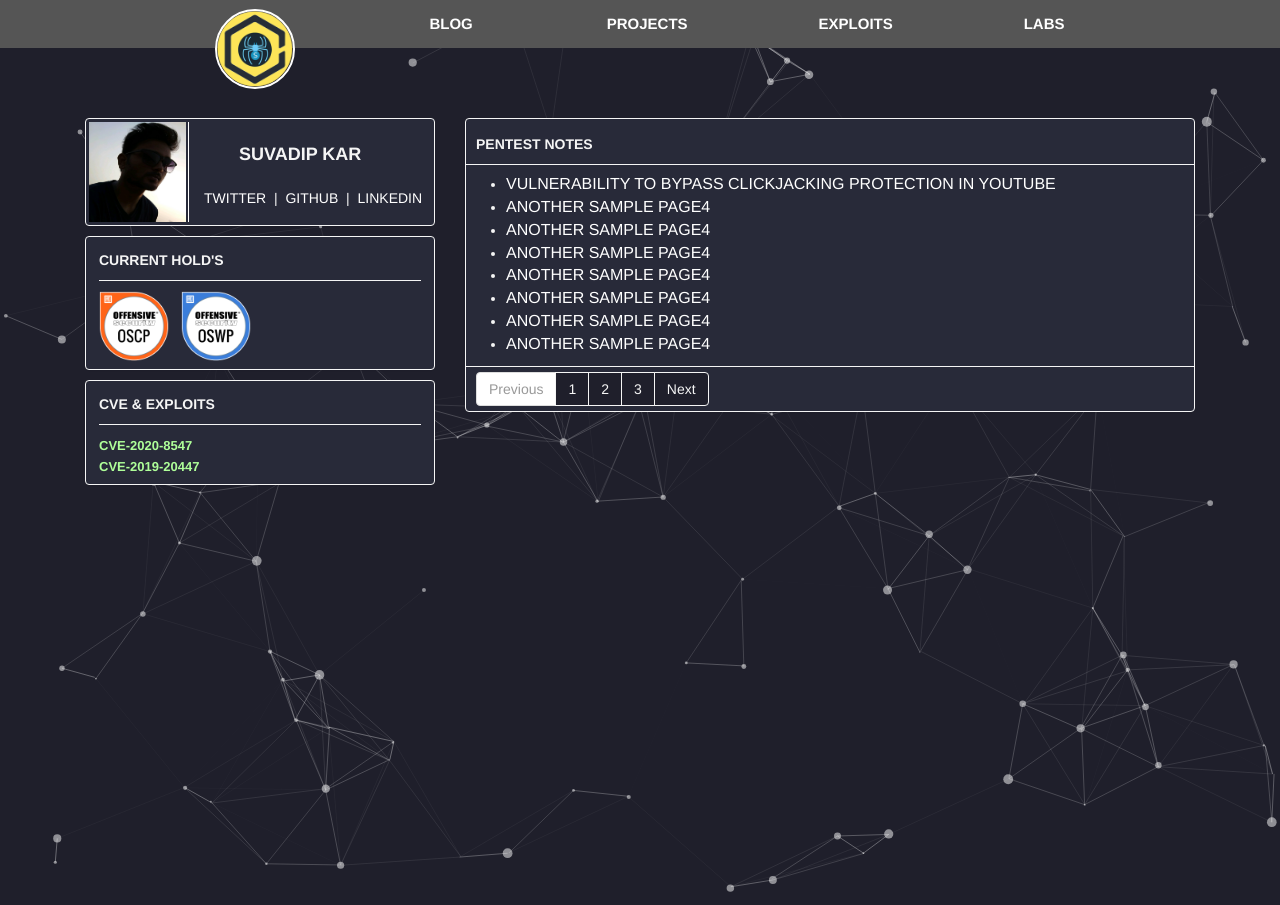
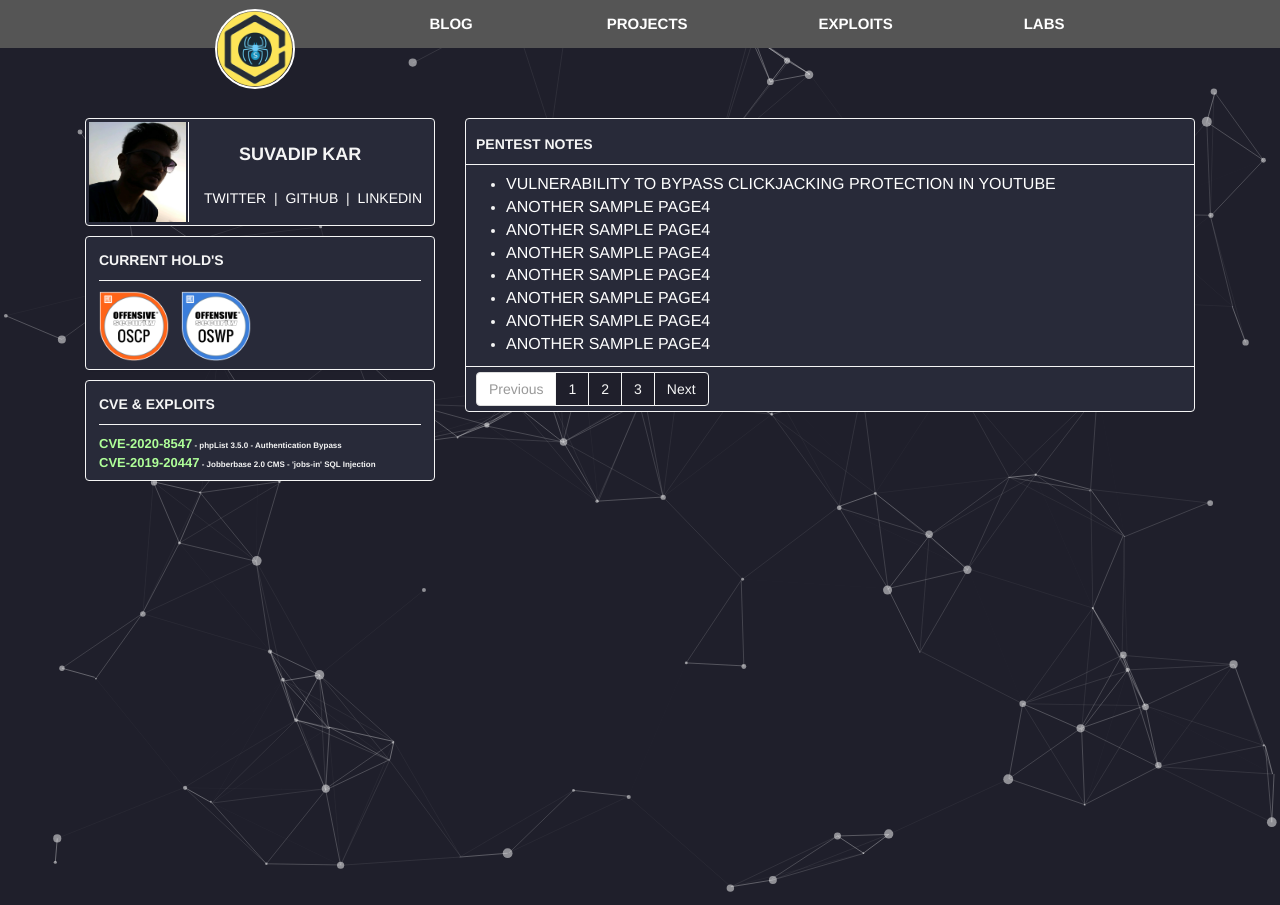
Before and after one commit to 0xspidersec/0xspidersec.github.io, a Jekyll site: the page built from index.html, in a window 1280 px wide. Built offline with Jekyll 4.4.1, drawn with Linux system fonts in a browser that asks for light colours; the list of posts is cut into pages by our own code.

Commit message:
Update default.html

```diff
--- a/_layouts/default.html
+++ b/_layouts/default.html
@@ -27,9 +27,9 @@
         <div class="panel panel-default" style="margin-top: -10px;">
            <div class="panel-body" style="padding:3px;">
               <div style="border-bottom: 1px #f5f5f5 solid; padding-bottom: 10px;float:center;margin:10px;color: #f5f5f5"><b>CVE & EXPLOITS</b></div>
-              <div style="margin-left: 10px; margin-bottom:5px;">
-                 <font color="#afff99" size="2"><b>CVE-2020-8547</b></font><br>
-                 <font color="#afff99" size="2"><b>CVE-2019-20447</b></font>
+              <div style="margin-left: 10px; margin-bottom:5px;font-size: 8px">
+                 <b><font color="#afff99" size="2">CVE-2020-8547</font> - phpList 3.5.0 - Authentication Bypass</b><br>
+                 <b><font color="#afff99" size="2">CVE-2019-20447</font> - Jobberbase 2.0 CMS - 'jobs-in' SQL Injection</b>
               </div>
            </div>
         </div>
```
